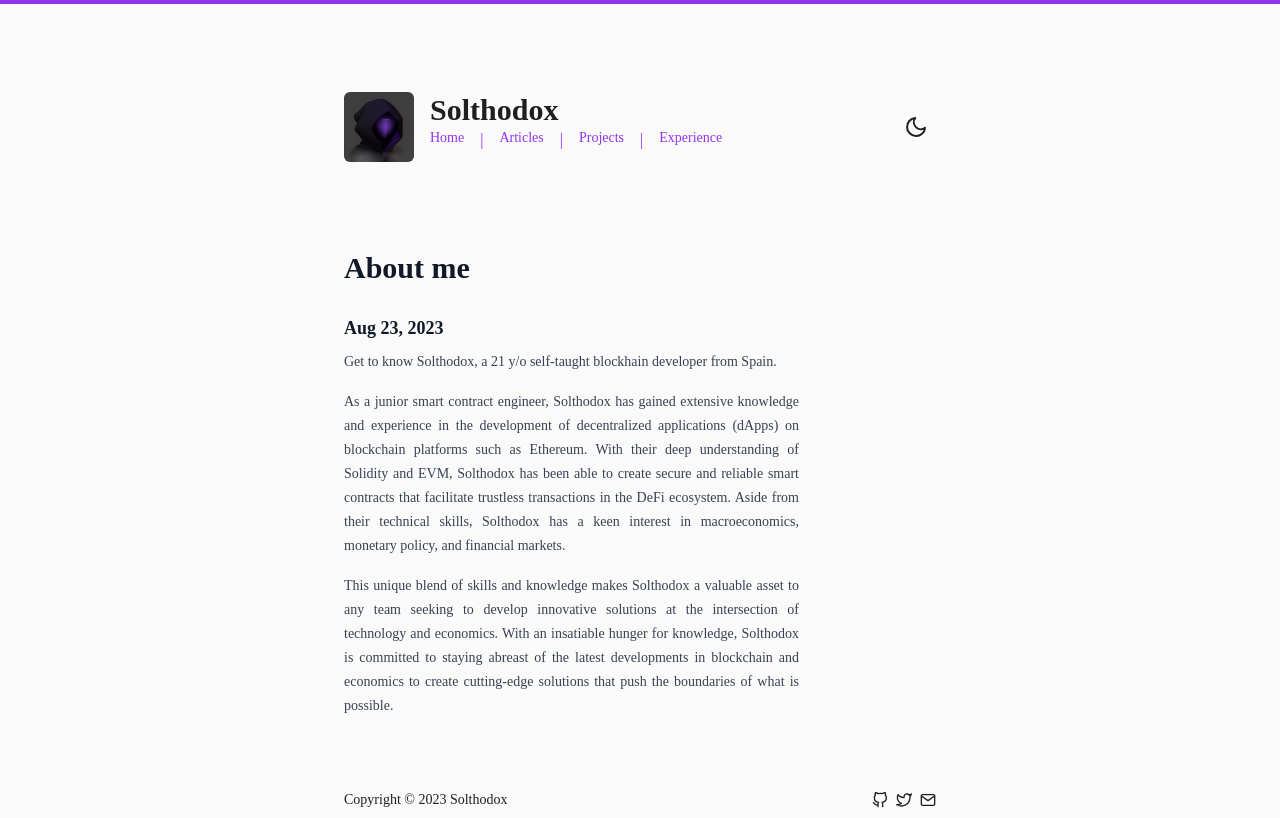
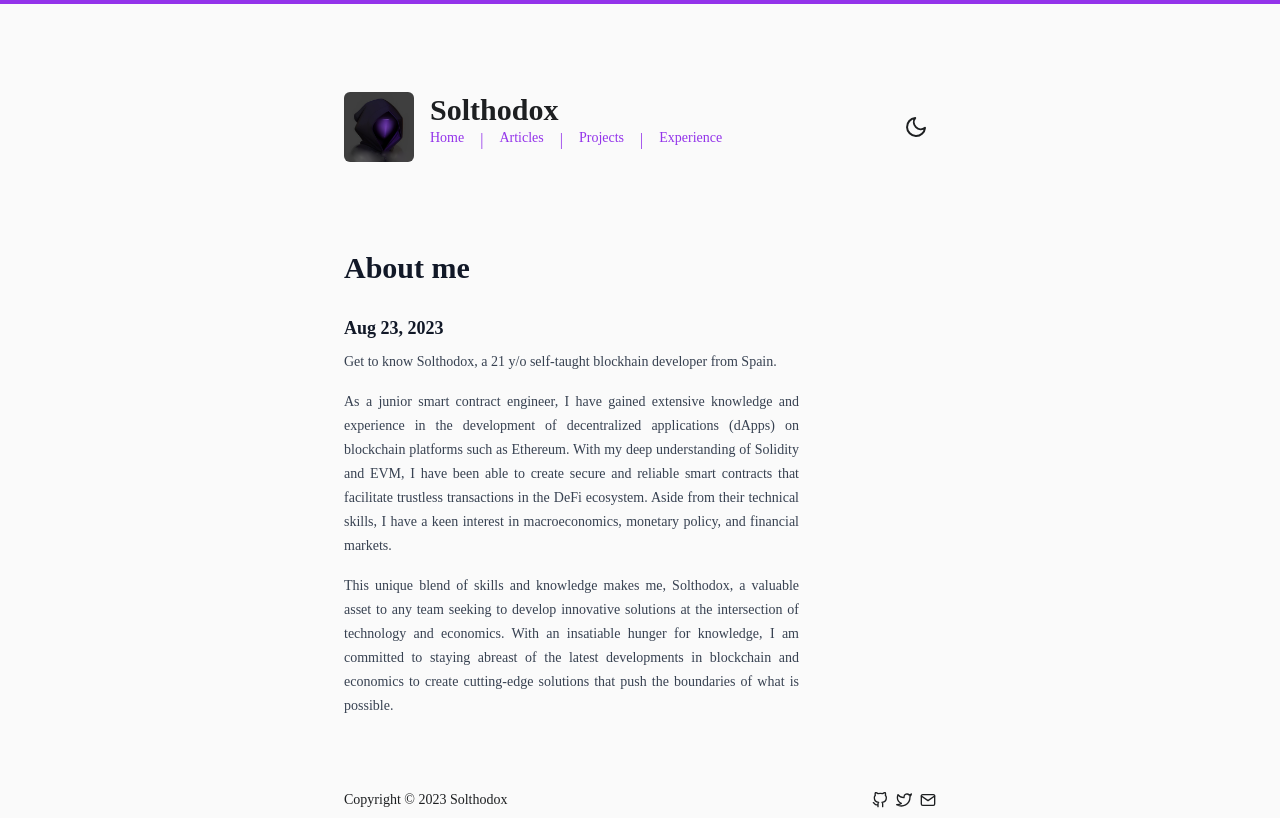
Before and after one commit to Solthodox/solthodox-website, a Next.js app: page / in a window 1280 px wide. Built offline with nearby package versions, Linux system fonts and the light colour scheme.

Commit message:
remove weird 3rd person

```diff
--- a/src/content/about.mdx
+++ b/src/content/about.mdx
@@ -1,14 +1,14 @@
-As a junior smart contract engineer, Solthodox has gained extensive knowledge
-and experience in the development of decentralized applications (dApps) on
-blockchain platforms such as Ethereum. With their deep understanding of Solidity
-and EVM, Solthodox has been able to create secure and reliable smart contracts
-that facilitate trustless transactions in the DeFi ecosystem. Aside from their
-technical skills, Solthodox has a keen interest in macroeconomics, monetary
-policy, and financial markets.
+As a junior smart contract engineer, I have gained extensive knowledge and
+experience in the development of decentralized applications (dApps) on
+blockchain platforms such as Ethereum. With my deep understanding of Solidity
+and EVM, I have been able to create secure and reliable smart contracts that
+facilitate trustless transactions in the DeFi ecosystem. Aside from their
+technical skills, I have a keen interest in macroeconomics, monetary policy, and
+financial markets.
 
-This unique blend of skills and knowledge makes Solthodox a valuable asset to
-any team seeking to develop innovative solutions at the intersection of
-technology and economics. With an insatiable hunger for knowledge, Solthodox is
+This unique blend of skills and knowledge makes me, Solthodox, a valuable asset
+to any team seeking to develop innovative solutions at the intersection of
+technology and economics. With an insatiable hunger for knowledge, I am
 committed to staying abreast of the latest developments in blockchain and
 economics to create cutting-edge solutions that push the boundaries of what is
 possible.
```
